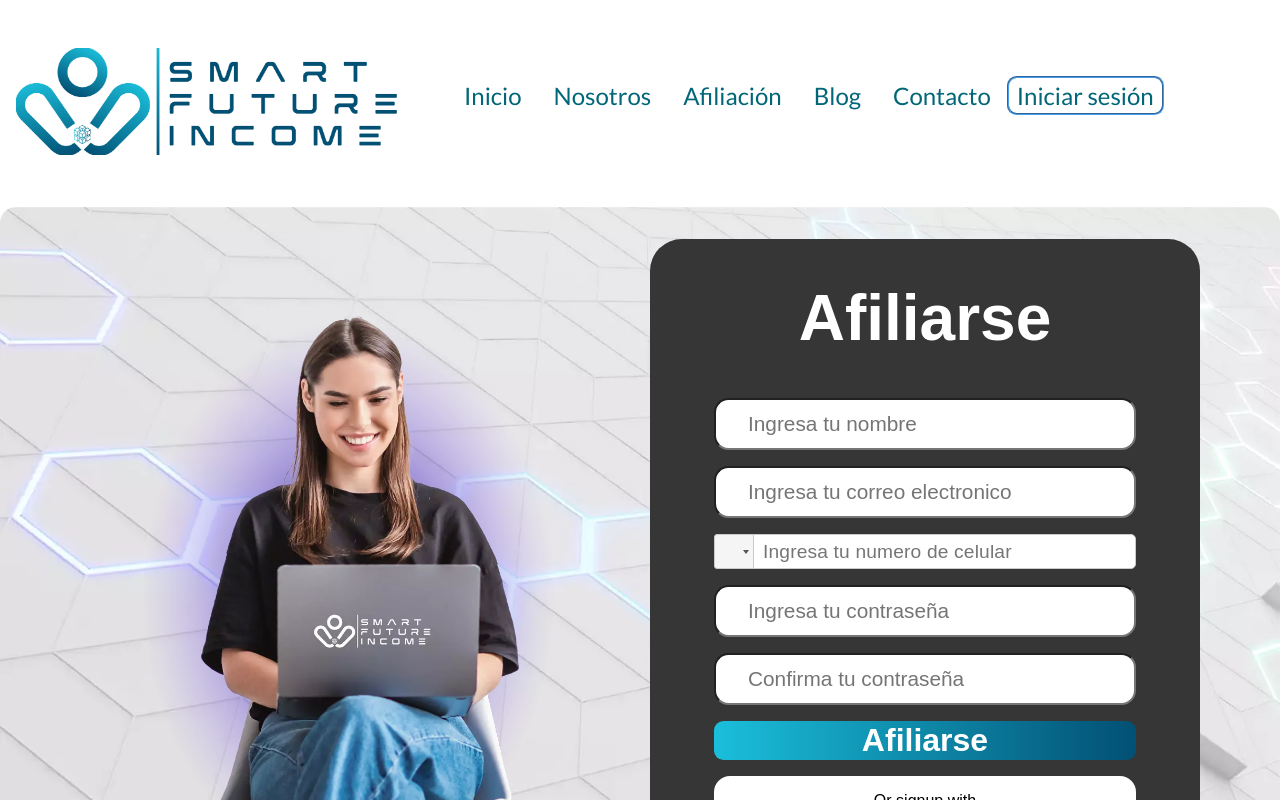
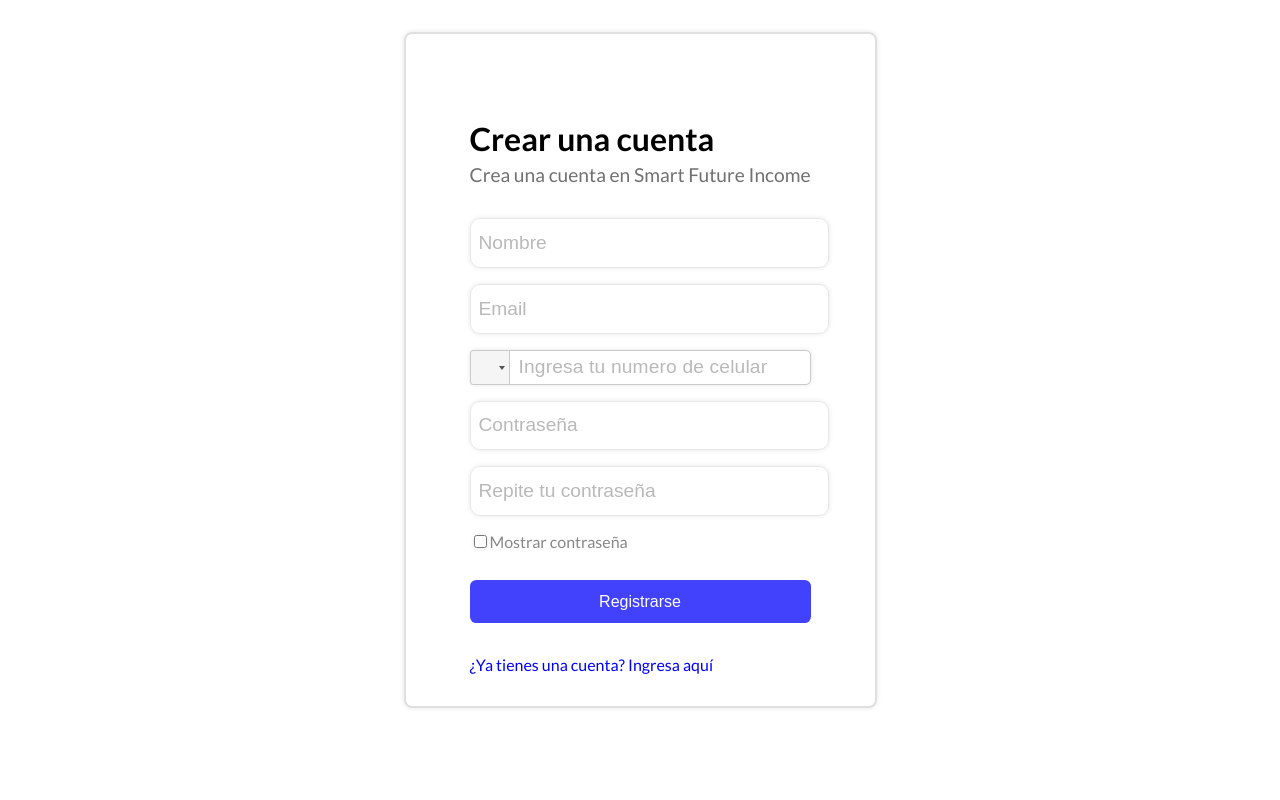
Before and after one commit to ivanmacedonio/SFIpage, a React (Vite) app: page /register in a window 1280 px wide. Shown: the top 800 px of the page. Built offline with nearby package versions, Linux system fonts and the light colour scheme.

Commit message:
add register

```diff
--- a/src/pages/Login.jsx
+++ b/src/pages/Login.jsx
@@ -46,6 +46,7 @@ export const Login = () => {
         }, 3000);
       }
     } catch (error) {
+      setIsLoading(false)
       setError("El usuario o la contraseña son invalidos");
       setDisplay1({
         display: "block",
--- a/src/pages/Register.jsx
+++ b/src/pages/Register.jsx
@@ -1,11 +1,9 @@
-import axios from 'axios';
+import axios from "axios";
 import React, { useEffect, useState } from "react";
 import { Controller, useForm } from "react-hook-form";
 import PhoneInput from "react-phone-input-2";
 import "react-phone-input-2/lib/style.css";
 import { Link, useNavigate } from "react-router-dom";
-import chicablog from "../assets/afiliarse.webp";
-import { HeaderNormal } from "../components/Header-normal";
 import { BASE_URL } from "../hooks/fetch";
 import "../styles/Register.css";
 export const Register = () => {
@@ -18,23 +16,32 @@ export const Register = () => {
     shouldUseNativeValidation: true,
   });
   const [error, setError] = useState("");
+  const [loading, setIsLoading] = useState(false);
   const [errorRegisterStyle, setErrorRegisterStyle] = useState({
     display: "none",
   });
 
+  const [show, setShow] = useState(false);
+
   const onSubmit = async (data) => {
+    setIsLoading(true);
     if (data.password == data.password2) {
       try {
         if (data.phone_number && data.phone_number.length > 6) {
           const res = await axios.post(`${BASE_URL}register/`, data);
-          navigate("/login");
+          setTimeout(() => {
+            setIsLoading(false);
+            navigate("/login");
+          }, 3000);
         } else {
+          setIsLoading(false);
           setError("Número telefonico no valido");
           setErrorRegisterStyle({
             display: "block",
           });
         }
       } catch (error) {
+        setIsLoading(false);
         setError(`${""}Usuario ya registrado`);
         setErrorRegisterStyle({
           display: "block",
@@ -49,27 +56,23 @@ export const Register = () => {
     }
   };
   return (
-    <div className="page4">
-      <div className="header">
-        <HeaderNormal></HeaderNormal>
-      </div>
-      <div className="contentp4">
-        <div className="imageblog">
-          <img src={chicablog} alt="" />
-        </div>
-        <div className="formp4">
+    <div className="containergeneralRegister">
+      <div className="registercontainer">
+        <h1>Crear una cuenta</h1>
+        <p>Crea una cuenta en Smart Future Income</p>
+
+        <div className="formregister">
           <form onSubmit={handleSubmit(onSubmit)}>
-            <h1>Afiliarse</h1>
             <input
               type="text"
-              placeholder="Ingresa tu nombre"
+              placeholder="Nombre"
               {...register("full_name", {
                 required: "Por favor ingresa tu nombre",
               })}
             />
             <input
               type="email"
-              placeholder="Ingresa tu correo electronico"
+              placeholder="Email"
               {...register("email", {
                 required: "Por favor ingresa tu email",
               })}
@@ -78,7 +81,7 @@ export const Register = () => {
             <Controller
               name="phone_number"
               control={control}
-              rules={{ required: "Por favor ingresa tu numero" }}
+              rules={{ required: "Telefono" }}
               render={({ field }) => (
                 <PhoneInput
                   inputStyle={{ fontSize: "1.2rem", width: "100%" }}
@@ -93,8 +96,8 @@ export const Register = () => {
             />
             <div className="passcontainer">
               <input
-                type="password"
-                placeholder="Ingresa tu contraseña"
+                type={show ? "text" : "password"}
+                placeholder="Contraseña"
                 {...register("password", {
                   required: "Por favor ingresa tu contraseña",
                 })}
@@ -103,29 +106,34 @@ export const Register = () => {
 
             <div className="passcontainer">
               <input
-                type="password"
-                placeholder="Confirma tu contraseña"
+                type={show ? "text" : "password"}
+                placeholder="Repite tu contraseña"
                 {...register("password2", {
                   required: "Por favor ingresa tu contraseña",
                 })}
               />
             </div>
+            <label>
+              <input
+                type="checkbox"
+                onClick={() => {
+                  setShow(!show);
+                }}
+              />
+              Mostrar contraseña
+            </label>
 
-            <button type="submit" id="afiliarsebutton">
-              Afiliarse
+            <button type="submit">
+              {loading ? <div class="spinner"></div> : "Registrarse"}
             </button>
           </form>
+
           <div className="errorRegister" style={errorRegisterStyle}>
             <h2>{error}</h2>
           </div>
           <div className="option">
-            <p>Or signup with</p>
-            <div className="buttonslogin">
-              <button>Google</button>
-              <button>Facebook</button>
-            </div>
             <Link to={"/login"}>
-              <p>Already have an account? Sign in</p>
+              <p id="loguear">¿Ya tienes una cuenta? Ingresa aquí</p>
             </Link>
           </div>
         </div>
--- a/src/styles/Login.css
+++ b/src/styles/Login.css
@@ -2,6 +2,7 @@
     font-family: 'Lato';
     box-sizing: border-box;
     flex-direction: column;
+
 }
 
 .containergeneral {
@@ -42,7 +43,7 @@
     margin-bottom: 1rem;
     border-radius: 10px;
     border: solid 1px rgb(232, 232, 232);
-    background-color: rgba(243, 247, 253, 0.597);
+    background-color: rgba(255, 255, 255, 0.597);
     color: rgb(112, 112, 112);
     box-shadow: 0 0 5px rgba(0, 0, 0, 0.1);
 
@@ -72,11 +73,12 @@
     border-radius: 0.4rem;
     margin-top: 2rem;
     cursor: pointer;
+    width: 80%;
 }
 
 .afiliar {
     margin-top: 1rem;
-    background-color: rgb(71, 71, 253);
+    background-color: rgba(0, 0, 255, 0.619);
     width: fit-content;
     padding: 0.5rem;
     color: white;
@@ -127,21 +129,43 @@
     width: 20px;
     height: 20px;
     animation: spin 1s linear infinite;
-  }
+}
 
-  @keyframes spin {
-    0% { transform: rotate(0deg); }
-    100% { transform: rotate(360deg); }
-  }
+@keyframes spin {
+    0% {
+        transform: rotate(0deg);
+    }
 
-@media(max-width: 768px){
-    .logincontainer{
+    100% {
+        transform: rotate(360deg);
+    }
+}
+
+@media(max-width: 768px) {
+    .logincontainer {
         max-width: 70%;
     }
-    .logincontainer h1{
+
+    .logincontainer h1 {
         font-size: 2.5rem;
     }
-    #slogan{
+
+    #slogan {
         margin-bottom: 1rem;
     }
 }
+
+@media(min-width: 1200px) {
+    .logincontainer {
+        font-family: 'Lato';
+        box-sizing: border-box;
+        flex-direction: column;
+        border: solid 2px;
+        padding: 4rem;
+        border-radius: 0.5rem;
+        border-color: rgb(223, 223, 223);
+        box-shadow: 0 0 5px rgba(0, 0, 0, 0.1);
+        padding-bottom: 0;
+    }
+
+}
--- a/src/styles/Register.css
+++ b/src/styles/Register.css
@@ -1,258 +1,137 @@
-img {
-    max-width: 100%;
+.containergeneralRegister {
+    display: flex;
+    flex-direction: column;
+    justify-content: center;
+    align-items: center;
+    margin-top: 15vh;
+    font-family: 'Lato';
 }
 
-.contentp4 {
-    margin-top: 3rem;
-    border-radius: 1rem;
-    background-image: url('../assets/fondoblanco.webp');
-    background-repeat: no-repeat;
-    background-size: cover;
-    max-width: 100%;
-    display: flex;
+.registercontainer {
+    font-size: 1.3rem;
+    box-sizing: border-box;
+    flex-direction: column;
+    border: solid 2px;
+    padding: 4rem;
+    border-radius: 0.5rem;
+    border-color: rgb(223, 223, 223);
+    box-shadow: 0 0 5px rgba(0, 0, 0, 0.1);
+    padding-bottom: 0;
 }
 
-.passcontainer{
-    display: flex;
-    justify-content: center;
-    align-items: center;
+.registercontainer h1 {
+    font-size: 2rem;
+    font-weight: 700;
+    margin-bottom: 5px;
 }
 
-.passcontainer img{
-    width:2rem;
-    background-color: white;
-    border-radius: 1rem;
-    margin-bottom: 1rem;
-    margin-left: 1rem;
-    cursor: pointer;
+.registercontainer p {
+    font-size: 1.2rem;
+    margin-top: 0;
+    color: rgb(112, 112, 112);
+    margin-bottom: 2rem;
+
 }
 
-.errorRegister{
-    color: white;
-    font-family: 'Lato', sans-serif;
-    background-color: rgb(255, 81, 0);
-    border-radius: 1rem;
-    padding: 1px;
-    margin-top: 1rem;
-}
-
-.imageblog img {
-    width: 50rem;
-}
-
-
-
-.imageblog {
-    margin-left: 5rem;
-}
-
-.formp4 {
-    margin-left: 10rem;
-    margin-top: 2rem;
-    background-color: rgb(54, 54, 54);
-    padding-left: 4rem;
-    padding-right: 4rem;
-    padding-bottom: 3rem;
-    height: max-content;
-    border-radius: 2rem;
-}
-
-.formp4 form {
+.formregister form {
     display: flex;
     flex-direction: column;
 }
 
-.formp4 input {
-    font-size: 1.3rem;
-    border-radius: .9rem;
-    width: 24rem;
-    padding-left: 2rem;
-    height: 1rem;
+.formregister input {
+    font-size: 1.2rem;
+    outline: none;
+    padding: 0.8rem 0.5rem;
+    width: 100%;
     margin-bottom: 1rem;
-    font-family: 'Monserrat', sans-serif;
-    padding-top: 1rem;
-    padding-bottom: 1rem;
+    border-radius: 10px;
+    border: solid 1px rgb(232, 232, 232);
+    background-color: rgba(255, 255, 255, 0.597);
+    color: rgb(112, 112, 112);
+    box-shadow: 0 0 5px rgba(0, 0, 0, 0.1);
 }
 
-.formp4 h1 {
-    font-family: 'Monserrat', sans-serif;
-    font-weight: 700;
-    font-size: 4rem;
-    color: white;
-    text-align: center;
+.formregister input::placeholder {
+    color: rgb(185, 185, 185);
+
 }
 
-#afiliarsebutton {
+.formregister button {
+    border: none;
+    background-color: rgb(66, 66, 252);
+    color: white;
+    font-size: 1rem;
+    padding: 0.8rem 0;
+    border-radius: 0.4rem;
+    margin-top: 1rem;
     cursor: pointer;
+    width: 100%;
+}
 
-    font-family: 'Monserrat', sans-serif;
-    font-weight: 700;
-    font-size: 2rem;
-    color: white;
-    text-align: center;
-    background: linear-gradient(to right, rgb(26, 191, 219), rgb(2, 80, 116));
-    border-radius: .6rem;
-    border-style: none;
+
+.formregister label {
+    font-size: 1rem;
+    color: rgb(135, 135, 135);
+}
+
+.formregister input[type="checkbox"] {
+    width: fit-content;
 }
 
 .option {
-    background-color: white;
-    border-radius: 1rem;
-    text-align: center;
+    font-size: 1rem;
+    color: blue;
+    margin-top: 2rem;
 }
 
-.option p {
-    font-family: 'Monserrat', sans-serif;
-    padding-top: 1rem;
-    padding-bottom: .5rem;
+.spinner {
+    border: 4px solid #f3f3f3;
+    border-top: 4px solid #3498db;
+    border-radius: 50%;
+    margin-left: 45%;
+    width: 20px;
+    height: 20px;
+    animation: spin 1s linear infinite;
 }
 
-.option button {
-    margin-right: 1rem;
-    font-family: 'Monserrat', sans-serif;
-    font-size: 1rem;
-    border-style: none;
-    border-radius: .5rem;
-    width: 10rem;
-    height: 2rem;
-}
-
-#phoneinput{
-    font-size: 2rem;
-}
-
-
-
-@media only screen and (max-width: 767px) {
-    .imageblog {
-        display: none;
+@keyframes spin {
+    0% {
+        transform: rotate(0deg);
     }
 
-    #afiliarsebutton{
-        font-size: 3rem;
-        margin-bottom: 1rem;
-    }
-
-
-    .formp4 {
-        border-radius: 0%;
-        margin: 0;
-        padding-left: 1rem;
-        padding-right: 1rem;
-        margin-bottom: 10rem;
-    }
-    .formp4 button{
-        margin-bottom: 5rem;
-
-
-    }
-    .buttonslogin button{
-        margin-bottom: 0;
-    }
-
-    .formp4 input {
-        font-size: 1.3rem;
-        border-radius: .9rem;
-        width: 20rem;
-        padding-left: 2rem;
-        height: 4rem;
-        margin-bottom: 1.5rem;
-        font-family: 'Monserrat', sans-serif;
-        padding-top: 0;
-        padding-bottom: 0;
-    }
-
-    .formp4 input::placeholder {
-        font-size: 1.3rem;
+    100% {
+        transform: rotate(360deg);
     }
 }
 
-@media (width: 430px){
-    .formp4{
-        border-radius: 1rem;
-        margin-left: 1.4rem;
-    }
-
+.errorRegister {
+    font-size: 0.8rem;
+    background-color: orange;
+    color: white;
+    border-radius: 0.5rem;
+    padding: 0.2rem;
+    text-align: center;
+    font-weight: 700;
+    margin-top: 1rem;
 }
 
-@media only screen and (min-width: 768px) and (max-width: 991px) {
-    .formp4 {
-        border-bottom-left-radius: 0;
-        border-bottom-right-radius: 0;
-        margin-left: 5rem;
+#loguear{
+    color:blue;
+    font-size: 1rem;
+}
+
+@media(max-width: 766px){
+    .containergeneralRegister{
+        margin-top: 2rem;
     }
-
-    .imageblog {
-        display: none;
-    }
-
-    .formp4 input {
-        font-size: 1rem;
-        border-radius: .9rem;
-        width: 30rem;
-        padding-left: 2rem;
-        height: 8rem;
-        margin-bottom: 1rem;
-        font-family: 'Monserrat', sans-serif;
-    }
-
-    .option button {
-        height: 5rem;
-    }
-
-    .option p {
-        font-size: 1.5rem;
+    .registercontainer{
+        box-shadow: none;
+        border: none;
     }
 }
 
-@media only screen and (min-width: 992px) and (max-width: 1199px) {
-    .contentp4{
-        height: 100rem;
-        margin-bottom: 10rem;
-        background-image: none;
-    }
-
-    .formp4 {
-        margin-left: 12.5rem;
-    }
-
-    .imageblog {
-        display: none;
-    }
-
-    .formp4 input {
-        font-size: 1rem;
-        border-radius: .9rem;
-        width: 30rem;
-        padding-left: 2rem;
-        padding-top: 0;
-        padding-bottom: 0;
-        height: 5rem;
-        margin-bottom: 3rem;
-        font-family: 'Monserrat', sans-serif;
-    }
-
-    .formp4 input::placeholder{
-        font-size: 1.3rem;
-    }
-
-    .option button {
-        height: 5rem;
-    }
-
-    .option p {
-        font-size: 1.5rem;
+@media (min-width: 1200px) and (max-width: 1700px){
+    .containergeneralRegister{
+        margin-top: 2rem;
     }
 }
-
-@media only screen and (min-width: 1200px) and (max-width: 1700px) {
-    .formp4{
-        margin-left: 2rem;
-        margin-right: 5rem;
-        margin-top: 2rem;
-    }
-    .imageblog {
-        width: 90rem;
-        margin-top: 5.4rem;
-    }
-  }
```
